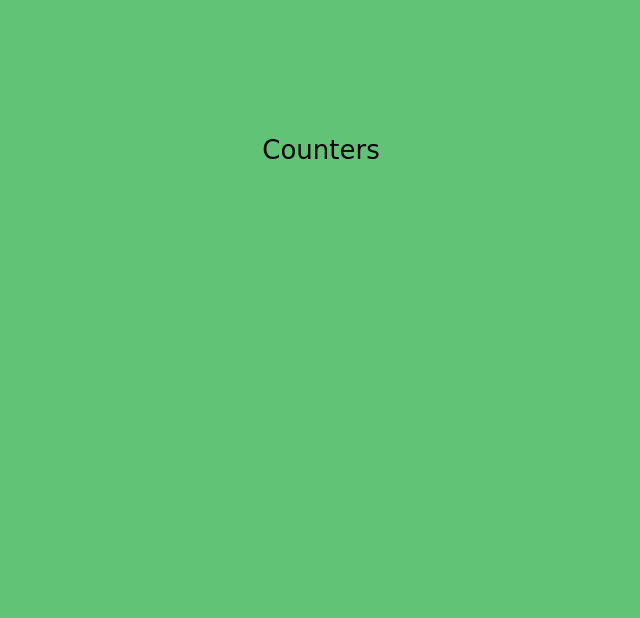
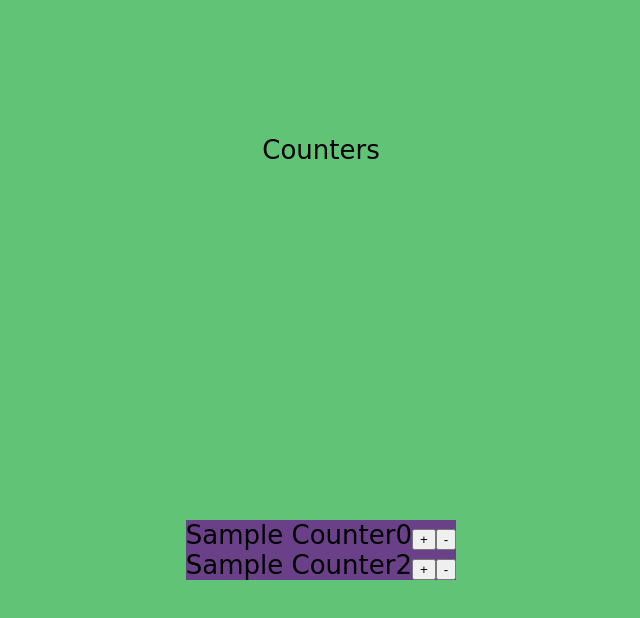
Before and after one commit to mengasis/dynamic-filters, a React (Create React App) app: page / in a window 1280 px wide. Shown: the top 618 px of the page, without its empty margins (319-959 px from the left). Built offline with nearby package versions, Linux system fonts and the light colour scheme.

Commit message:
Mock counters

```diff
--- a/src/containers/App.js
+++ b/src/containers/App.js
@@ -1,12 +1,30 @@
 import React, { Component } from 'react'
 
 import Content from '../components/Content'
+import List from '../components/List'
+import Counter from '../components/Counter'
 
 class App extends Component {
+  state = {
+    counters: {
+      a: { id: 'a', title: 'Sample Counter', counter: 0 },
+      b: { id: 'b', title: 'Sample Counter', counter: 2 }
+    }
+  }
   render() {
+    const { counters } = this.state
+
     return (
       <Content>
         <p>Counters </p>
+        <List>
+          {Object.keys(counters).map(keyCounter => (
+            <Counter
+              key={keyCounter}
+              {...counters[keyCounter]}
+            />
+          ))}
+        </List>
       </Content>
     )
   }
```
